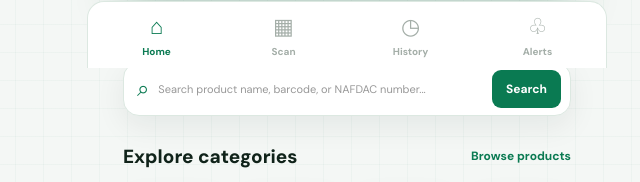
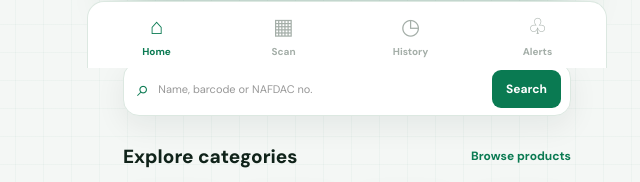
Before and after one commit to eddysparkle/Truemark, a plain HTML site: page index.html in a window 1280 px wide. Shown: the part 732-914 px from the top of the page, 293-933 px from the left. Drawn offline with Linux system fonts and the light colour scheme.

Commit message:
Update index.html

```diff
--- a/index.html
+++ b/index.html
@@ -139,7 +139,7 @@
         <input
           type="search"
           id="productSearch"
-          placeholder="Search product name, barcode, or NAFDAC number..."
+          placeholder="Name, barcode or NAFDAC no."
           autocomplete="off"
         >
         <button type="submit">Search</button>
```
